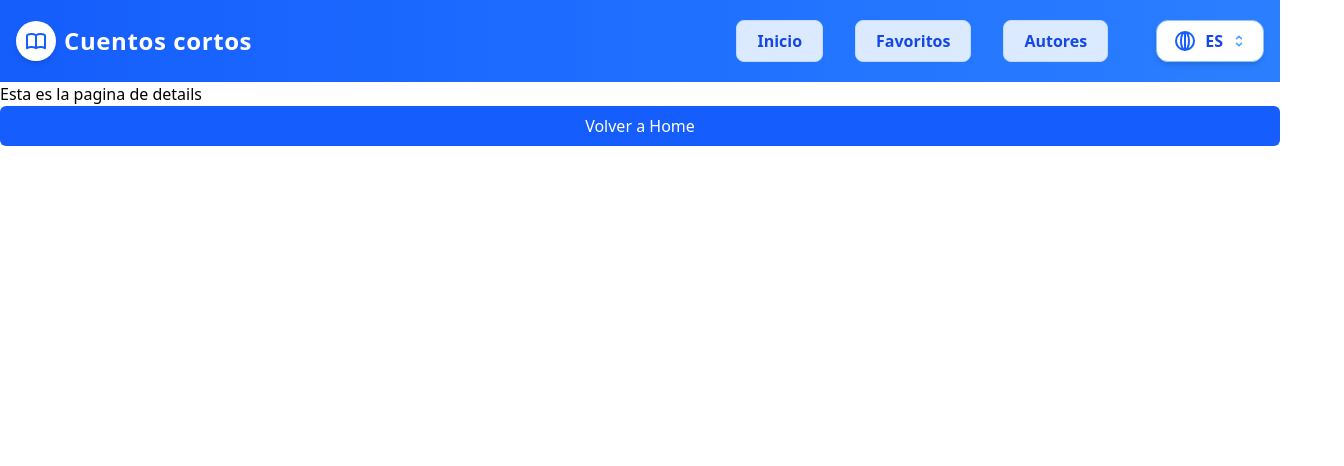
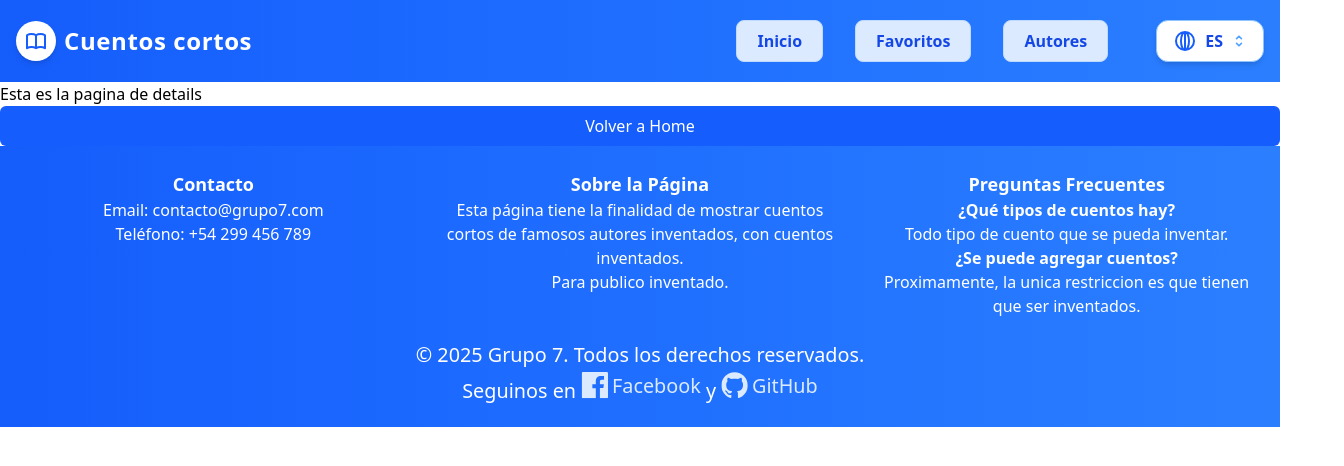
Before and after one commit to enzomolina10/tp-react-tailwind, a React (Vite) app: page /Details in a window 1280 px wide. Shown: the top 466 px of the page, 1344 px wide, since content can reach past the window. Built offline with nearby package versions, Linux system fonts and the light colour scheme.

Commit message:
added footer

```diff
--- /dev/null
+++ b/src/Components/Footer/Footer.jsx
@@ -0,0 +1,75 @@
+const Footer = () => {
+  return (
+    <footer className="bg-gradient-to-r from-blue-600 to-blue-500 text-white py-6">
+      <div className="container mx-auto flex flex-col md:flex-row justify-between items-start md:items-start space-y-6 md:space-y-0">
+        <section className="flex-1 text-center px-4">
+          <h2 className="text-lg font-bold">Contacto</h2>
+          <p>Email: contacto@grupo7.com</p>
+          <p>Teléfono: +54 299 456 789</p>
+        </section>
+        <section className="flex-1 text-center px-4">
+          <h2 className="text-lg font-bold">Sobre la Página</h2>
+          <p>
+            Esta página tiene la finalidad de mostrar cuentos cortos de famosos
+            autores inventados, con cuentos inventados.
+            <br />
+            Para publico inventado.
+          </p>
+        </section>
+        <section className="flex-1 text-center px-4">
+          <h2 className="text-lg font-bold">Preguntas Frecuentes</h2>
+          <p>
+            <strong>¿Qué tipos de cuentos hay?</strong> <br />
+            Todo tipo de cuento que se pueda inventar.
+          </p>
+          <p>
+            <strong>¿Se puede agregar cuentos?</strong> <br />
+            Proximamente, la unica restriccion es que tienen que ser inventados.
+          </p>
+        </section>
+      </div>
+      <div className="container mx-auto text-center mt-6 scale-110">
+        <p className="text-lg">
+          &copy; 2025 Grupo 7. Todos los derechos reservados.
+        </p>
+        <p className="text-lg">
+          Seguinos en{" "}
+          <a
+            href="https://www.facebook.com/"
+            className="text-blue-100 hover:underline inline-flex items-center"
+            target="_blank"
+            rel="noopener noreferrer"
+          >
+            <svg
+              xmlns="http://www.w3.org/2000/svg"
+              className="h-6 w-6 mr-1"
+              fill="currentColor"
+              viewBox="0 0 24 24"
+            >
+              <path d="M22.675 0h-21.35C.599 0 0 .6 0 1.326v21.348C0 23.4.599 24 1.326 24H12.82v-9.294H9.692v-3.622h3.128V8.413c0-3.1 1.894-4.788 4.659-4.788 1.325 0 2.464.099 2.795.143v3.24h-1.917c-1.504 0-1.796.715-1.796 1.763v2.31h3.59l-.467 3.622h-3.123V24h6.116c.727 0 1.326-.6 1.326-1.326V1.326C24 .6 23.401 0 22.675 0z" />
+            </svg>
+            Facebook
+          </a>{" "}
+          y{" "}
+          <a
+            href="https://github.com/enzomolina10/tp-react-tailwind"
+            target="_blank"
+            className="text-blue-100 hover:underline inline-flex items-center"
+            rel="noopener noreferrer"
+          >
+            <svg
+              xmlns="http://www.w3.org/2000/svg"
+              className="h-6 w-6 mr-1"
+              fill="currentColor"
+              viewBox="0 0 24 24"
+            >
+              <path d="M12 .297c-6.63 0-12 5.373-12 12 0 5.303 3.438 9.8 8.205 11.387.6.113.82-.258.82-.577v-2.234c-3.338.726-4.033-1.416-4.033-1.416-.546-1.387-1.333-1.757-1.333-1.757-1.089-.744.084-.729.084-.729 1.205.084 1.838 1.236 1.838 1.236 1.07 1.835 2.809 1.305 3.495.998.108-.775.418-1.305.762-1.605-2.665-.305-5.466-1.334-5.466-5.93 0-1.31.468-2.382 1.236-3.221-.124-.303-.536-1.523.116-3.176 0 0 1.008-.322 3.3 1.23.957-.266 1.983-.399 3.003-.404 1.02.005 2.047.138 3.006.404 2.29-1.552 3.296-1.23 3.296-1.23.653 1.653.241 2.873.118 3.176.77.839 1.234 1.911 1.234 3.221 0 4.609-2.807 5.624-5.479 5.921.43.372.823 1.102.823 2.222v3.293c0 .322.218.694.825.576C20.565 22.092 24 17.592 24 12.297c0-6.627-5.373-12-12-12z" />
+            </svg>
+            GitHub
+          </a>
+        </p>
+      </div>
+    </footer>
+  );
+};
+export default Footer;
--- a/src/Components/Header/Header.jsx
+++ b/src/Components/Header/Header.jsx
@@ -59,17 +59,17 @@ const Header = () => {
             <Button
               onClick={navegaAHome}
               text={<span>Inicio</span>}
-              className="group relative py-2 px-5 font-semibold text-base bg-blue-100 text-blue-700 rounded-lg border border-blue-200 hover:bg-blue-200 hover:text-blue-900 transition-colors duration-200"
+              className="group relative py-2 px-5 font-semibold text-base bg-blue-100 text-blue-700 rounded-lg border border-blue-200 hover:bg-blue-200 hover:text-blue-900 transition-colors duration-200 hover:underline"
             />
             <Button
               onClick={navegaAFavorites}
               text={<span>Favoritos</span>}
-              className="group relative py-2 px-5 font-semibold text-base bg-blue-100 text-blue-700 rounded-lg border border-blue-200 hover:bg-blue-200 hover:text-blue-900 transition-colors duration-200"
+              className="group relative py-2 px-5 font-semibold text-base bg-blue-100 text-blue-700 rounded-lg border border-blue-200 hover:bg-blue-200 hover:text-blue-900 transition-colors duration-200 hover:underline"
             />
             <Button
               onClick={navegaADetails}
               text={<span>Autores</span>}
-              className="group relative py-2 px-5 font-semibold text-base bg-blue-100 text-blue-700 rounded-lg border border-blue-200 hover:bg-blue-200 hover:text-blue-900 transition-colors duration-200"
+              className="group relative py-2 px-5 font-semibold text-base bg-blue-100 text-blue-700 rounded-lg border border-blue-200 hover:bg-blue-200 hover:text-blue-900 transition-colors duration-200 hover:underline"
             />
             <div className="flex items-center cursor-pointer select-none px-4 py-2 ml-4 rounded-xl bg-white border border-blue-300 shadow-md hover:bg-blue-50 transition-colors duration-200">
               {/* loguito del mundo */}
--- a/src/Pages/Details/Details.jsx
+++ b/src/Pages/Details/Details.jsx
@@ -2,6 +2,7 @@ import React from "react";
 import Button from "../../Components/Button/Button";
 import { Navigate, useNavigate } from "react-router";
 import Header from "../../Components/Header/Header";
+import Footer from "../../Components/Footer/Footer";
 
 const Details = () => {
   const navigate = useNavigate();
@@ -13,6 +14,7 @@ const Details = () => {
       <Header />
       <h1> Esta es la pagina de details</h1>
       <Button text={"Volver a Home"} onClick={navegaAHome} />
+      <Footer />
     </div>
   );
 };
--- a/src/Pages/Favorites/Favorites.jsx
+++ b/src/Pages/Favorites/Favorites.jsx
@@ -2,6 +2,7 @@ import React from "react";
 import Button from "../../Components/Button/Button";
 import { Navigate, useNavigate } from "react-router";
 import Header from "../../Components/Header/Header";
+import Footer from "../../Components/Footer/Footer";
 
 const Favorites = () => {
   const navegate = useNavigate();
@@ -13,6 +14,7 @@ const Favorites = () => {
       <Header />
       <h1> Esta es la pagina de Favorites</h1>
       <Button text={"Volver a Home"} onClick={navegaAHome} />
+      <Footer />
     </div>
   );
 };
--- a/src/Pages/Home/Home.jsx
+++ b/src/Pages/Home/Home.jsx
@@ -4,6 +4,7 @@ import {  useEffect } from "react";
 import Button from "../../Components/Button/Button";
 import Card from "../../Components/Card/Card";
 import Header from "../../Components/Header/Header";
+import Footer from "../../Components/Footer/Footer";
 
 function Home() {
   const Autor = () => {
@@ -36,7 +37,7 @@ function Home() {
   return (
     <div>
       <Header />
-      {/* <div className="probarStickyHeader">
+       <div className="probarStickyHeader">
         <br />
         <p>hola</p>
         <br />
@@ -167,7 +168,8 @@ function Home() {
         <br />
         <br /><p>hola</p><br />
         <br />
-      </div> */}
+      </div>
+      <Footer/>
     </div>
   );
 }
```
